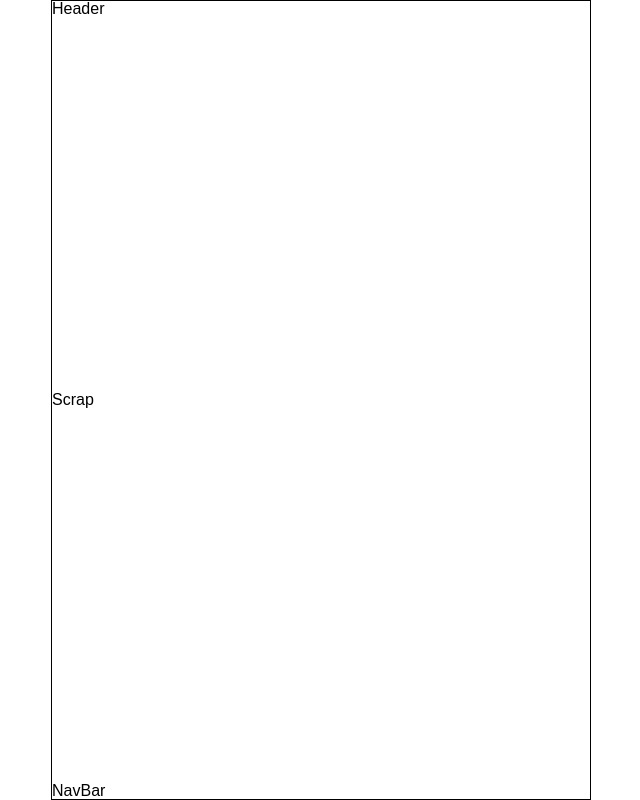
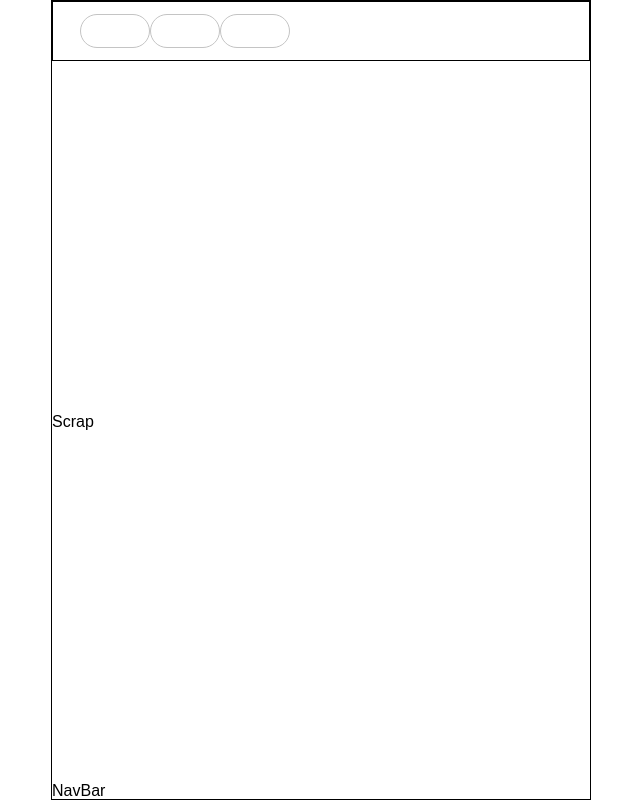
Before and after one commit to seoyunfleuve/asgmt-nyt, a React (Create React App) app: page /scrap in a window 1280 px wide. Shown: the whole page, without its empty margins (319-959 px from the left). Built offline with nearby package versions, Linux system fonts and the light colour scheme.

Commit message:
[Layout] Header 레이아웃 추가 (#2)
layout/header

- Add : FilterBtn 컴포넌트 추가
- Add : Header 레이아웃 구성
- Fix : ESLint 에러 수정

```diff
--- a/src/App.tsx
+++ b/src/App.tsx
@@ -1,6 +1,6 @@
 import React from 'react';
 import { Outlet } from 'react-router-dom';
-import Header from './components/Header';
+import Header from './organisms/Header';
 import NavBar from './components/NavBar';
 import MobileView from './templates/MobileView';
 
--- /dev/null
+++ b/src/atoms/FilterBtn.tsx
@@ -0,0 +1,13 @@
+import React from 'react';
+import styled from 'styled-components';
+
+export default function FilterBtn() {
+  return <HeaderBtn />;
+}
+
+const HeaderBtn = styled.button`
+  width: 70px;
+  height: ${(props) => props.theme.height.filterHeight};
+  border: 1px solid ${(props) => props.theme.colors.borderGray};
+  border-radius: 30px;
+`;
--- a/src/components/Header.tsx
+++ /dev/null
@@ -1,5 +0,0 @@
-import React from 'react';
-
-export default function Header() {
-  return <div>Header</div>;
-}
--- /dev/null
+++ b/src/organisms/Header.tsx
@@ -0,0 +1,22 @@
+import React from 'react';
+import styled from 'styled-components';
+import FilterBtn from '../atoms/FilterBtn';
+
+export default function Header() {
+  return (
+    <HeaderContainer>
+      <FilterBtn />
+      <FilterBtn />
+      <FilterBtn />
+    </HeaderContainer>
+  );
+}
+
+const HeaderContainer = styled.header`
+  width: 100%;
+  height: ${(props) => props.theme.height.headerHeight};
+  padding: 0 5%;
+  border: 1px solid black;
+  display: flex;
+  align-items: center;
+`;
```
Also changed, not shown: .eslintrc.json.
